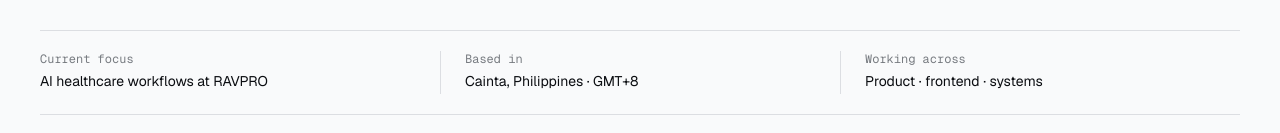
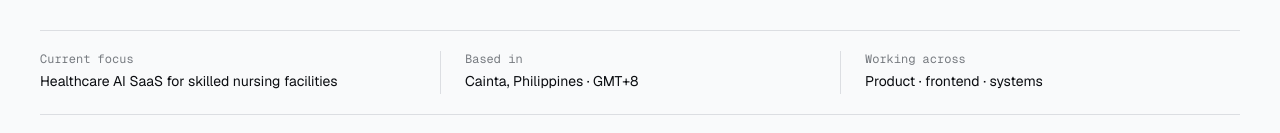
Before and after one commit to jaylawrence-rc/portfolio, a Next.js app in the folder apps/web/: page / in a window 1280 px wide. Shown: the part 705-838 px from the top of the page. Built offline with nearby package versions, Linux system fonts and the light colour scheme.

Commit message:
Replace employer name with neutral platform description

```diff
--- a/apps/web/app/blog/[slug]/page.tsx
+++ b/apps/web/app/blog/[slug]/page.tsx
@@ -50,7 +50,7 @@ export default async function BlogPostPage({ params }: { params: Promise<{ slug:
           <p>Good context includes the files that define the system, not an enormous dump of everything. Product specifications, design tokens, component APIs, nearby tests, and repository instructions are usually more valuable than thousands of unrelated lines.</p>
 
           <h3>2. Turn ambiguity into a bounded plan</h3>
-          <p>For ambiguous work, I ask the model to separate facts, assumptions, risks, and decisions. This is especially helpful when translating domain-heavy requirements into product behavior. At RAVPRO, for example, clinical workflows require more than a technically valid interface; terminology, correction paths, long-running AI states, and compliance boundaries all shape the implementation.</p>
+          <p>For ambiguous work, I ask the model to separate facts, assumptions, risks, and decisions. This is especially helpful when translating domain-heavy requirements into product behavior. On a healthcare AI SaaS platform for skilled nursing facilities, for example, clinical workflows require more than a technically valid interface; terminology, correction paths, long-running AI states, and compliance boundaries all shape the implementation.</p>
           <p>The plan should be small enough to verify. If it contains multiple unrelated changes, I split it. A narrow loop makes both the AI output and my review more reliable.</p>
 
           <h3>3. Delegate mechanics, keep judgment</h3>
--- a/apps/web/app/page.tsx
+++ b/apps/web/app/page.tsx
@@ -11,7 +11,7 @@ export default function Home() {
       <h1>I build software that solves <em>real business problems.</em></h1>
       <p className="hero-lead">Product engineer and frontend-focused full-stack developer turning complex workflows into clear, scalable products—across AI, healthcare, music data, recruitment, and B2B software.</p>
       <div className="hero-actions"><Link className="button" href="#selected-work">Explore selected work <ArrowDown size={16}/></Link><Link className="text-button" href="/resume">View résumé <ArrowRight size={16}/></Link></div>
-      <dl className="proof-strip"><div><dt>Current focus</dt><dd>AI healthcare workflows at RAVPRO</dd></div><div><dt>Based in</dt><dd>Cainta, Philippines · GMT+8</dd></div><div><dt>Working across</dt><dd>Product · frontend · systems</dd></div></dl>
+      <dl className="proof-strip"><div><dt>Current focus</dt><dd>Healthcare AI SaaS for skilled nursing facilities</dd></div><div><dt>Based in</dt><dd>Cainta, Philippines · GMT+8</dd></div><div><dt>Working across</dt><dd>Product · frontend · systems</dd></div></dl>
     </section>
     <section id="selected-work" className="section shell"><div className="section-heading"><div><p className="eyebrow">Selected work · 01—04</p><h2>Products shaped around the hard part.</h2></div><Link href="/work">View all seven projects <ArrowRight size={16}/></Link></div><div className="project-list">{projects.filter(p=>p.featured).map((project,index)=><ProjectRow project={project} index={index} key={project.slug}/>)}</div></section>
     <section className="section shell experience"><div className="section-heading"><div><p className="eyebrow">Experience</p><h2>A through-line of product ownership.</h2></div><Link href="/resume">Read the full résumé <ArrowRight size={16}/></Link></div><div className="timeline">{experience.map((item,i)=><details key={`${item.company}-${item.period}`} open={i===0}><summary><span>{item.period}</span><strong>{item.company}</strong><span>{item.role}</span><p>{item.summary}</p><i>+</i></summary><div><p>{item.bullets.join(" ")}</p></div></details>)}</div></section>
--- a/apps/web/lib/profile.ts
+++ b/apps/web/lib/profile.ts
@@ -13,7 +13,7 @@ export const profile = {
 
 export const experience = [
   {
-    company: "RAVPRO AI",
+    company: "Healthcare AI SaaS Platform for Skilled Nursing Facilities",
     role: "Full-Stack Engineer & Team Lead",
     period: "Sep 2025 — Present",
     location: "Startup company",
```
Also changed, not shown: apps/web/app/about/page.tsx (+1 -1 lines), 2 other files (tests, documents, lock files or other folders).
